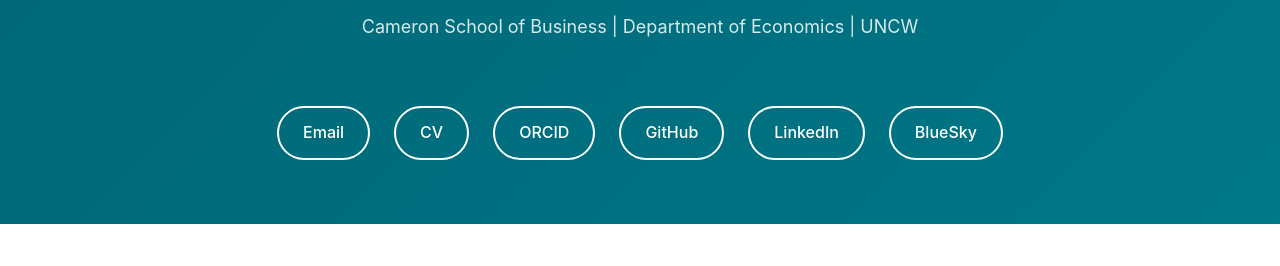
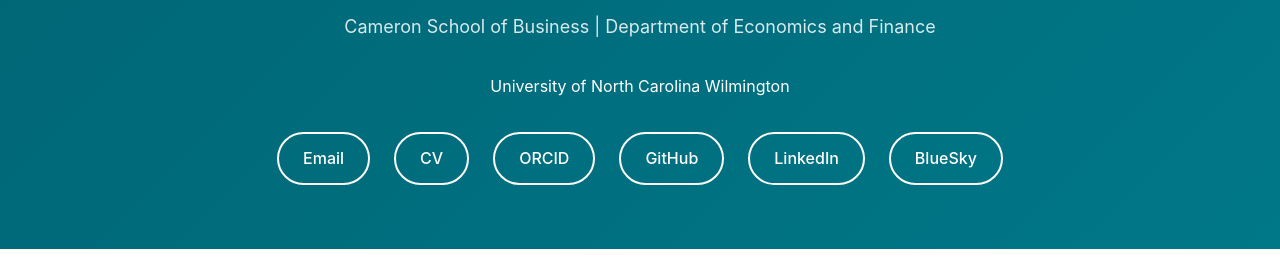
Before and after one commit to gabeabeyie/academic-website, a plain HTML site: page index.html in a window 1280 px wide. Shown: the part 534-800 px from the top of the page. Drawn offline with Linux system fonts and the light colour scheme.

Commit message:
Update affiliation and add institution details

```diff
--- a/index.html
+++ b/index.html
@@ -371,7 +371,8 @@
             <div>
                 <h1>Dr. Gabriel Appau Abeyie</h1>
                 <div class="title">Assistant Professor of Economics</div>
-                <div class="affiliation">Cameron School of Business | Department of Economics | UNCW</div>
+                <div class="affiliation">Cameron School of Business | Department of Economics and Finance</div>
+                <div class="institution">University of North Carolina Wilmington</div>
             </div>
             <div class="links">
                 <a href="/cdn-cgi/l/email-protection#167774736f7f7371566378756138737263">Email</a>
```
